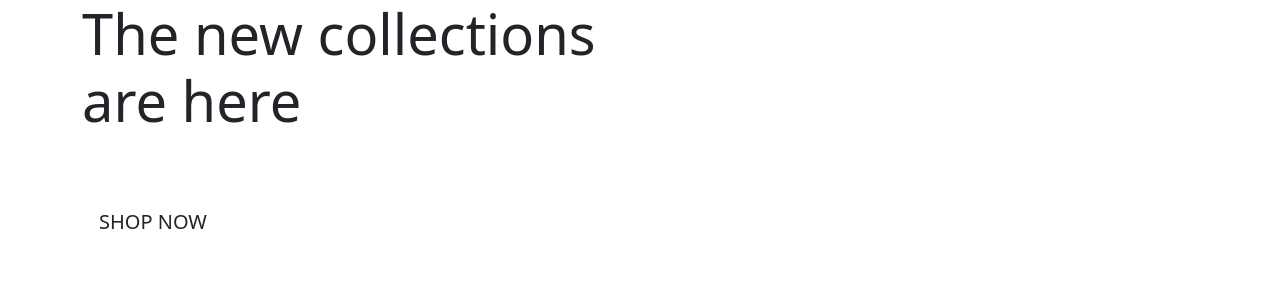
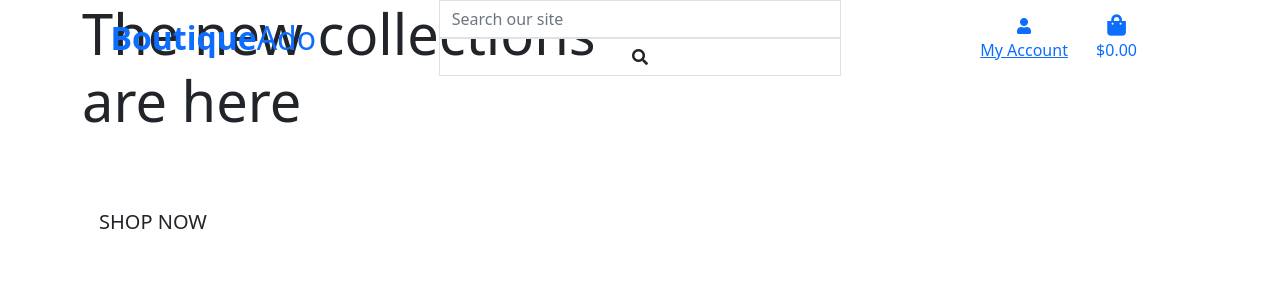
Before and after one commit to ElJefe111944/boutique_ado_v1, a Django app: page / in a window 1280 px wide. Shown: the top 300 px of the page. Run offline with Django 3.2, Linux system fonts and the light colour scheme; some libraries are stand-ins or nearby versions.

Commit message:
added main page header

```diff
--- a/templates/base.html
+++ b/templates/base.html
@@ -18,6 +18,9 @@
     <!-- Bootstrap CSS -->
         <link href="https://cdn.jsdelivr.net/npm/bootstrap@5.0.0-beta1/dist/css/bootstrap.min.css" rel="stylesheet"
             integrity="sha384-giJF6kkoqNQ00vy+HMDP7azOuL0xtbfIcaT9wjKHr8RbDVddVHyTfAAsrekwKmP1" crossorigin="anonymous">
+    <!-- Font Awsome -->
+        <link rel="stylesheet" href="https://use.fontawesome.com/releases/v5.15.2/css/all.css"
+            integrity="sha384-vSIIfh2YWi9wW0r9iZe7RJPrKwp6bG+s9QZMoITbCckVJqGCCRhc+ccxNcdpHuYu" crossorigin="anonymous">
     {% endblock %}
 
     {% block extra_css %}
@@ -42,7 +45,66 @@
 </head>
 
 <body>
-    <header class="container-fluid fixed-top"></header>
+    <header class="container-fluid fixed-top">
+        <div class="row">
+            <div class="col-12 col-lg-4 my-auto py-1 py-lg-0 text-center text-lg-left">
+                <a href="{% url 'home' %}" class="nav-link main-logo-link">
+                    <h2 class="logo-font text-black my-0"><strong>Boutique</strong>Ado</h2>
+                </a>
+            </div>
+            <div class="col-12 col-lg-4 my-auto py-1 py-lg-0">
+                <form method="GET" action="">
+                    <input class="form-control border border-black rounded-0" type="text" name="q" placeholder="Search our site">
+                    <div class="input-group-append w-100">
+                        <button class="form-control btn btn-black border border-black rounded-0" type="submit">
+                            <span class="icon">
+                                <i class="fas fa-search"></i>
+                            </span>
+                        </button>
+                    </div>
+                </form>
+            </div>
+            <div class="col-12 col-lg-4 my-auto py-1 py-lg-0">
+                <ul class="list-inline list-unstyled text-center text-lg-right my-0">
+                    <li class="list-inline-item dropdown">
+                        <a href="#" class="text-black nav-links" id="user-options" data-toggle="dropdown" aria-haspopup="true"
+                            aria-expanded="false">
+                            <div class="text-center">
+                                <div><i class="fas fa-user"></i></div>
+                                <p class="my-0">My Account</p>
+                            </div>
+                        </a>
+                        <div class="dropdown-menu border-0" aria-labelledby="user-options">
+                            {% if request.user.is_authenticated %}
+                                {% if request.user.is_superuser %}
+                                    <a href="" class="dropdown-item">Product Management</a>
+                                {% endif %}
+                                    <a href="" class="dropdown-item">Profile</a>
+                                    <a href="{% url 'account_logout' %}" class="dropdown-item">Logout</a>
+                                {% else %}
+                                    <a href="{% url 'account_signup' %}" class="dropdown-item">Register</a>
+                                    <a href="{% url 'account_login' %}" class="dropdown-item">Login</a>
+                            {% endif %}
+                        </div>
+                    </li>
+                    <li class="list-inline-item">
+                        <a href="" class="{% if grand_total %}text-info font-weigth-bold{% else %}text-black{% endif %} nav-link">
+                            <div class="text-center">
+                                <div><i class="fas fa-shopping-bag fa-lg"></i></div>
+                                <p class="my-0">
+                                    {% if grand_total %}
+                                        ${{ grand_total|floatformat:2 }}
+                                    {% else %}
+                                        $0.00
+                                    {% endif %}
+                                </p>
+                            </div>
+                        </a>
+                    </li>
+                </ul>
+            </div>
+        </div>
+    </header>
 
     {% if messages %}
         <div class="message-container"></div>
```
